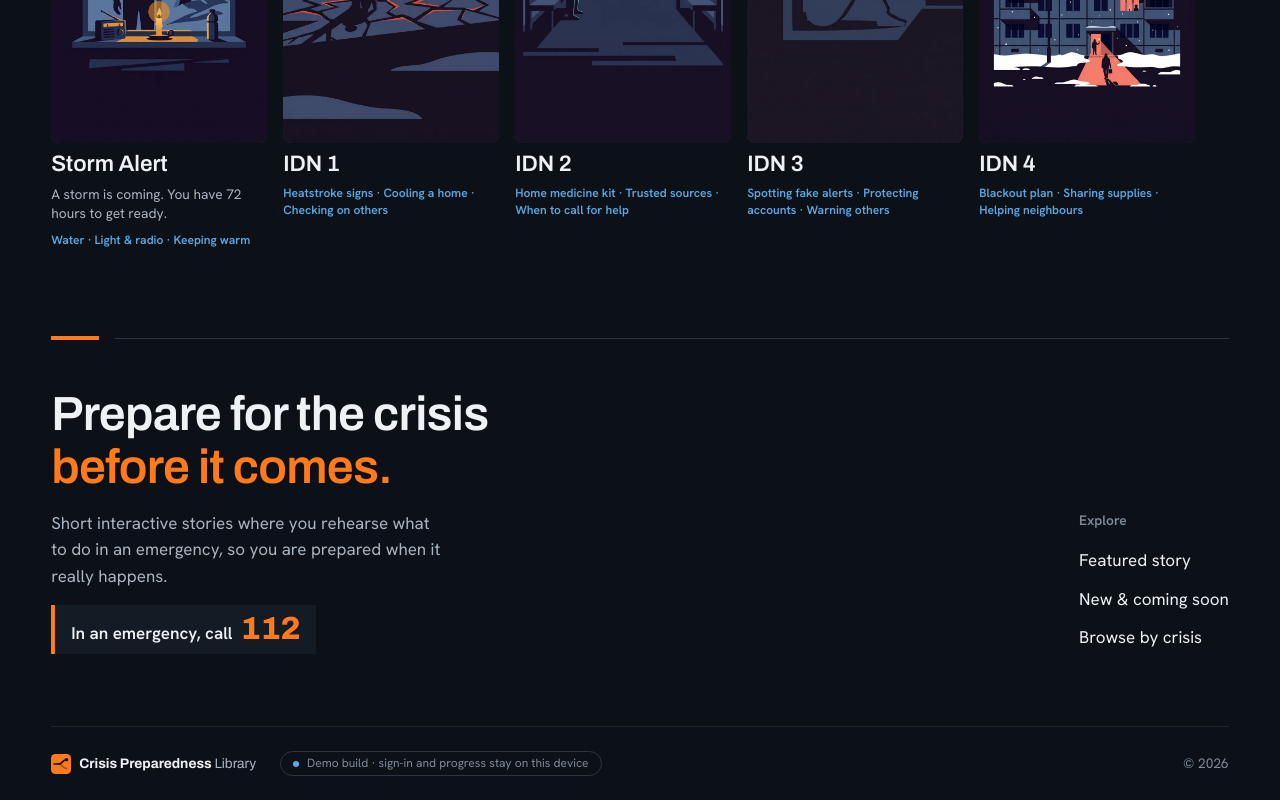
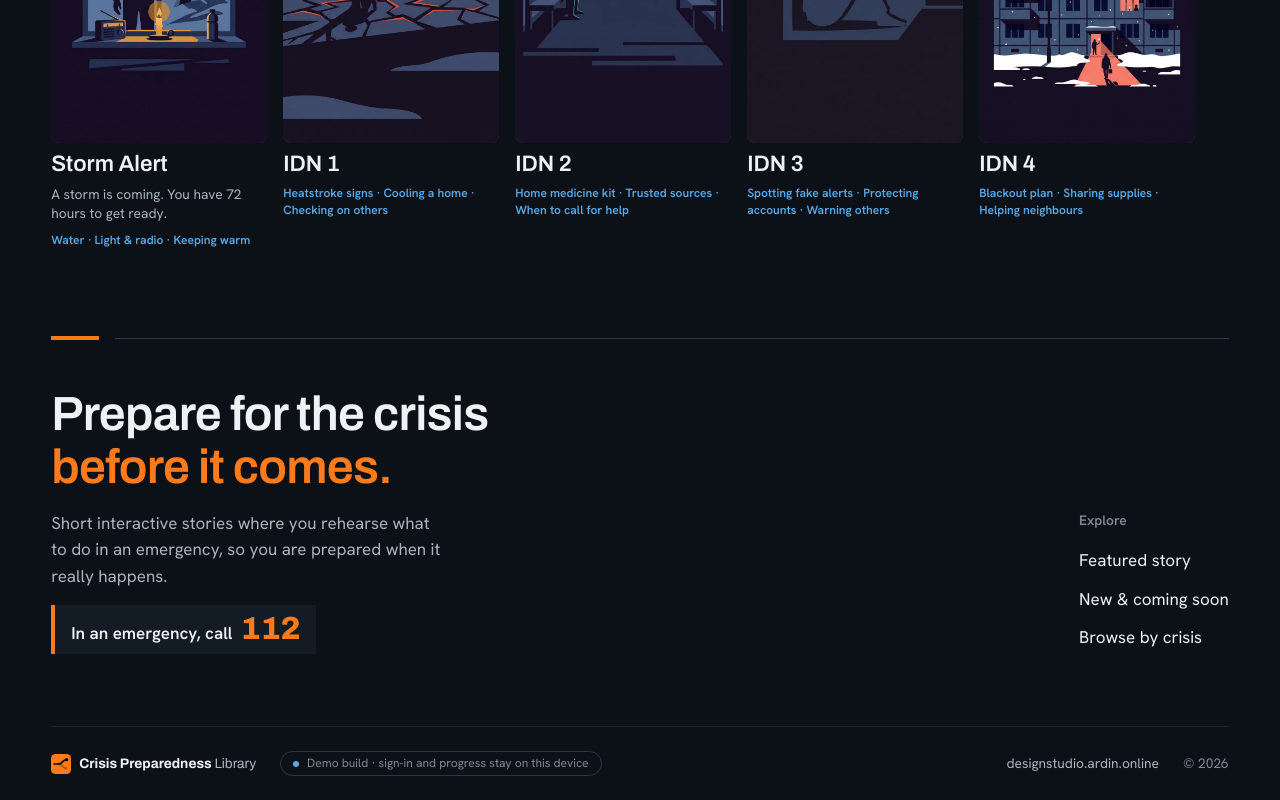
Before and after one commit to InteractiveDigitalNarrative/interactivedigitalnarrative.github.io, a React (Vite) app: page / in a window 1280 px wide. Shown: the part 1609-2409 px from the top of the page. Built offline with nearby package versions, Linux system fonts and the light colour scheme.

Commit message:
Add the studio link to the footer

```diff
--- a/src/components/Footer.css
+++ b/src/components/Footer.css
@@ -161,6 +161,17 @@
   background: var(--calm);
 }
 
+.footer-site {
+  color: var(--paper-dim);
+  text-decoration: none;
+  transition: color var(--dur-fast) var(--ease-out);
+}
+
+.footer-site:hover {
+  color: var(--signal);
+  text-decoration: underline;
+}
+
 .footer-copy {
   color: var(--paper-faint);
 }
--- a/src/components/Footer.jsx
+++ b/src/components/Footer.jsx
@@ -53,6 +53,9 @@ function Footer() {
           <span className="demo-dot" aria-hidden="true" />
           Demo build · sign-in and progress stay on this device
         </p>
+        <a className="footer-site" href="https://designstudio.ardin.online" target="_blank" rel="noopener">
+          designstudio.ardin.online
+        </a>
         <p className="footer-copy">© {new Date().getFullYear()}</p>
       </div>
     </footer>
```
